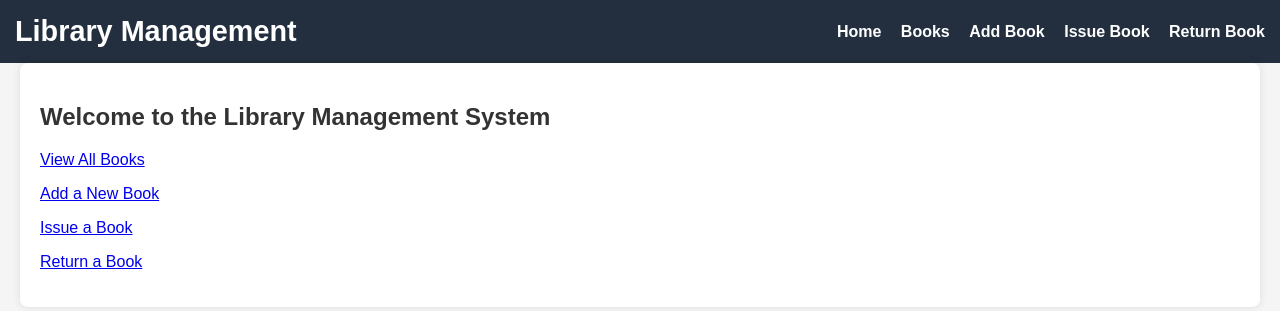
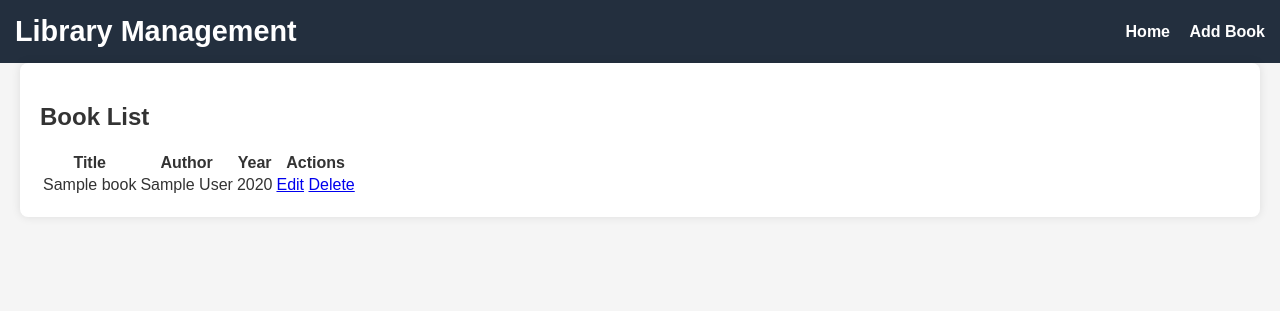
Before and after one commit to code-by-rohith/Deployments, a Flask app: page / in a window 1280 px wide. Shown: the top 311 px of the page. Run offline with Flask 3, Linux system fonts and the light colour scheme; a database or web service that is not in the repository returns one stand-in record (values such as "Sample title").

Commit message:
first commit

```diff
--- a/app.py
+++ b/app.py
@@ -1,51 +1,55 @@
 from flask import Flask, render_template, request, redirect, url_for
 from pymongo import MongoClient
+from bson.objectid import ObjectId
 import os
 
 app = Flask(__name__)
 
-# MongoDB connection
-mongo_uri = os.getenv("MONGODB_URI")
-client = MongoClient(mongo_uri)
-db = client['library']  # Replace with your database name
+client = MongoClient(os.getenv("MONGO_URI"))
+db = client['library_db']  # Use your actual database name
 books_collection = db['books']
 
+# Home Route - List all books
 @app.route('/')
 def home():
-    return render_template('home.html')
-
-@app.route('/books')
-def book_list():
     books = books_collection.find()
     return render_template('book_list.html', books=books)
 
+# Add Book Route
 @app.route('/add', methods=['GET', 'POST'])
 def add_book():
     if request.method == 'POST':
         title = request.form['title']
         author = request.form['author']
         year = request.form['year']
-        books_collection.insert_one({'title': title, 'author': author, 'year': year})
+        books_collection.insert_one({
+            'title': title,
+            'author': author,
+            'year': year
+        })
         return redirect(url_for('home'))
     return render_template('add_book.html')
 
-@app.route('/issue', methods=['GET', 'POST'])
-def issue_book():
-    books = books_collection.find()
+# Edit Book Route
+@app.route('/edit/<book_id>', methods=['GET', 'POST'])
+def edit_book(book_id):
+    book = books_collection.find_one({'_id': ObjectId(book_id)})
     if request.method == 'POST':
-        book_id = request.form['book_id']
-        # Logic to issue the book goes here (you can store the issued status)
+        title = request.form['title']
+        author = request.form['author']
+        year = request.form['year']
+        books_collection.update_one(
+            {'_id': ObjectId(book_id)},
+            {"$set": {'title': title, 'author': author, 'year': year}}
+        )
         return redirect(url_for('home'))
-    return render_template('issue_book.html', books=books)
+    return render_template('edit_book.html', book=book)
 
-@app.route('/return', methods=['GET', 'POST'])
-def return_book():
-    books = books_collection.find()
-    if request.method == 'POST':
-        book_id = request.form['book_id']
-        # Logic to return the book goes here (you can store the returned status)
-        return redirect(url_for('home'))
-    return render_template('return_book.html', books=books)
+# Delete Book Route
+@app.route('/delete/<book_id>')
+def delete_book(book_id):
+    books_collection.delete_one({'_id': ObjectId(book_id)})
+    return redirect(url_for('home'))
 
 if __name__ == '__main__':
-    app.run(debug=True)
+    app.run(host='0.0.0.0', debug=True)
--- a/templates/base.html
+++ b/templates/base.html
@@ -11,10 +11,7 @@
         <h1>Library Management</h1>
         <nav>
             <a href="{{ url_for('home') }}">Home</a>
-            <a href="{{ url_for('book_list') }}">Books</a>
             <a href="{{ url_for('add_book') }}">Add Book</a>
-            <a href="{{ url_for('issue_book') }}">Issue Book</a>
-            <a href="{{ url_for('return_book') }}">Return Book</a>
         </nav>
     </header>
     <main>
--- a/templates/book_list.html
+++ b/templates/book_list.html
@@ -1,13 +1,27 @@
 {% extends 'base.html' %}
 {% block content %}
 <h2>Book List</h2>
-<div class="book-container">
-    {% for book in books %}
-    <div class="book-item">
-        <strong>{{ book['title'] }}</strong>
-        <p>Author: {{ book['author'] }}</p>
-        <p>Year: {{ book['year'] }}</p>
-    </div>
-    {% endfor %}
-</div>
+<table>
+    <thead>
+        <tr>
+            <th>Title</th>
+            <th>Author</th>
+            <th>Year</th>
+            <th>Actions</th>
+        </tr>
+    </thead>
+    <tbody>
+        {% for book in books %}
+        <tr>
+            <td>{{ book['title'] }}</td>
+            <td>{{ book['author'] }}</td>
+            <td>{{ book['year'] }}</td>
+            <td>
+                <a href="{{ url_for('edit_book', book_id=book['_id']) }}">Edit</a>
+                <a href="{{ url_for('delete_book', book_id=book['_id']) }}" onclick="return confirm('Are you sure you want to delete this book?');">Delete</a>
+            </td>
+        </tr>
+        {% endfor %}
+    </tbody>
+</table>
 {% endblock %}
--- a/templates/home.html
+++ /dev/null
@@ -1,8 +0,0 @@
-{% extends 'base.html' %}
-{% block content %}
-<h2>Welcome to the Library Management System</h2>
-<p><a href="{{ url_for('book_list') }}">View All Books</a></p>
-<p><a href="{{ url_for('add_book') }}">Add a New Book</a></p>
-<p><a href="{{ url_for('issue_book') }}">Issue a Book</a></p>
-<p><a href="{{ url_for('return_book') }}">Return a Book</a></p>
-{% endblock %}
```
Also changed, not shown: templates/edit_book.html (added, +16 -0 lines), templates/issue_book.html (deleted, +0 -13 lines), templates/return_book.html (deleted, +0 -13 lines).
